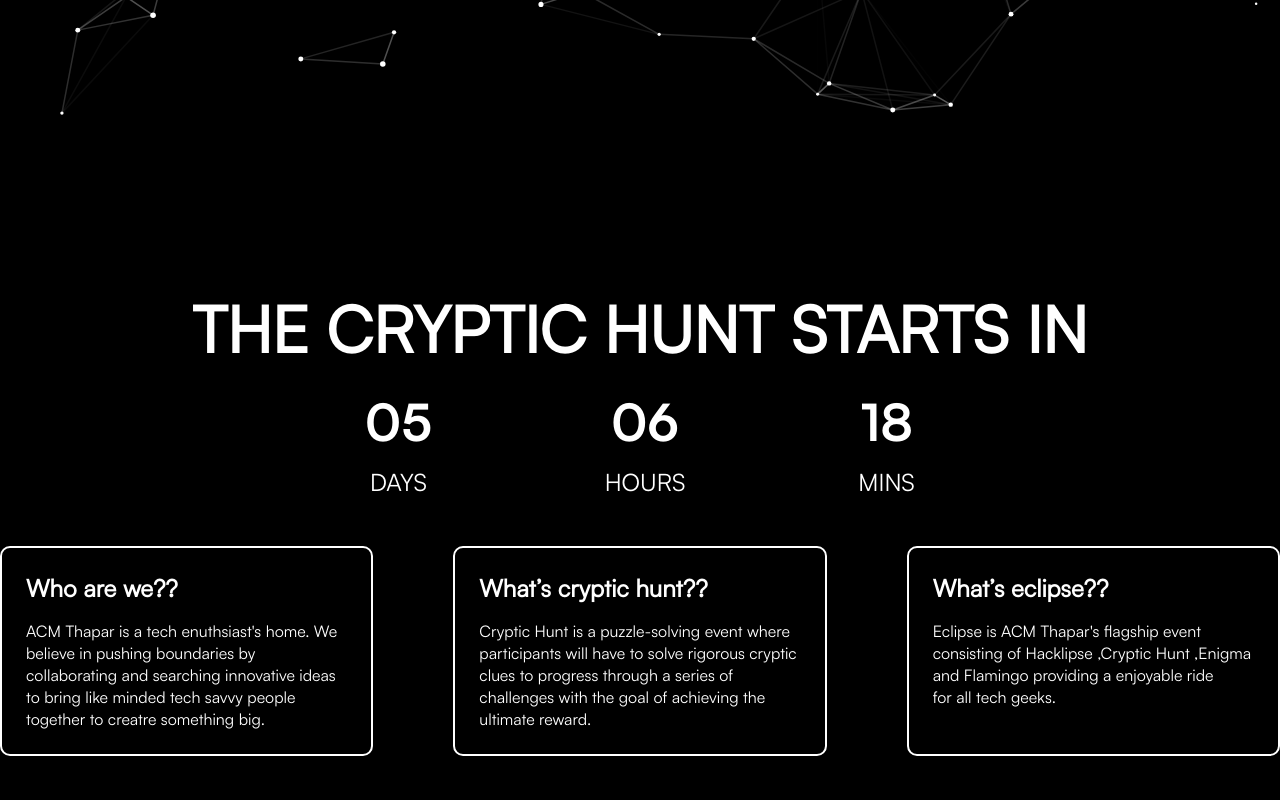
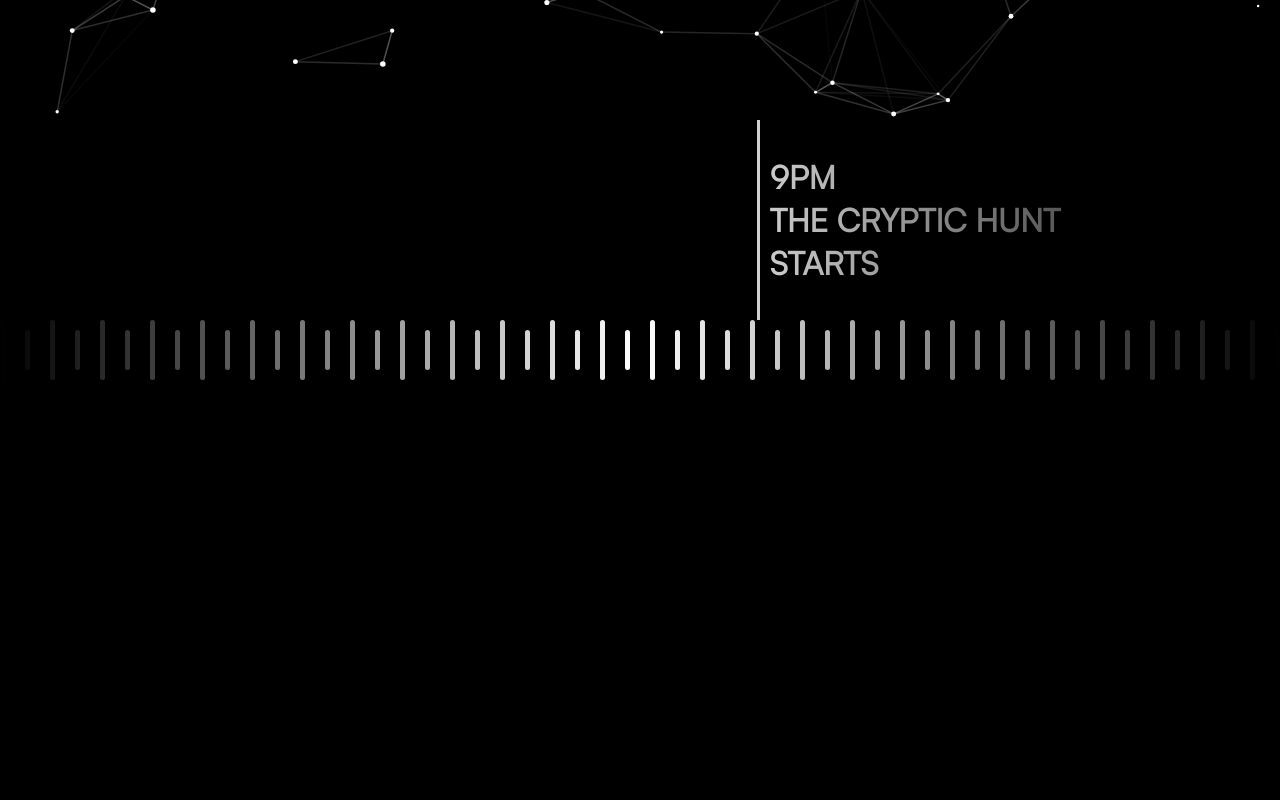
Before and after one commit to Jashany/CrypticHunt, a React (Vite) app: page / in a window 1280 px wide. Shown: the part 680-1480 px from the top of the page. Built offline with nearby package versions, Linux system fonts and the light colour scheme.

Commit message:
Update Home.jsx

```diff
--- a/src/Pages/Home/Home.jsx
+++ b/src/Pages/Home/Home.jsx
@@ -12,7 +12,7 @@ const Home = () => {
         <div className={Style.main}>
             <ParticlesComponent />
             <Hero />
-            <Timer />
+{/*             <Timer /> */}
             {!isMobile && <Timeline />}
             {/* <Sponser /> */}
             {/* <Contact />      */}
```
